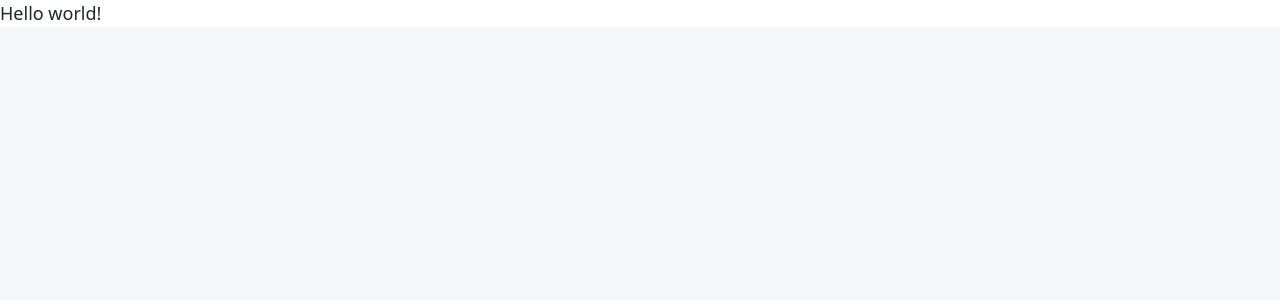
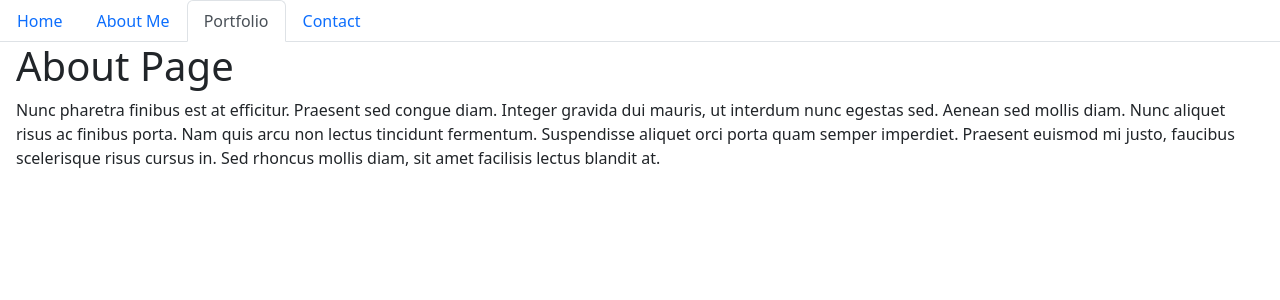
Before and after one commit to NathaliaReyes/personal-portfolio, a React (Vite) app in the folder personal-portfolio/: page /Portfolio in a window 1280 px wide. Shown: the top 300 px of the page. Built offline with nearby package versions, Linux system fonts and the light colour scheme.

Commit message:
setting functionality for About, Contact, Portfolio, Resume pages

```diff
--- a/personal-portfolio/package.json
+++ b/personal-portfolio/package.json
@@ -14,7 +14,8 @@
     "axios": "^1.4.0",
     "bootstrap": "^5.2.3",
     "react": "^18.2.0",
-    "react-dom": "^18.2.0"
+    "react-dom": "^18.2.0",
+    "react-router-dom": "^6.11.1"
   },
   "devDependencies": {
     "@types/react": "^18.2.66",
--- a/personal-portfolio/src/App.jsx
+++ b/personal-portfolio/src/App.jsx
@@ -1,14 +1,17 @@
-import { useState } from 'react'
-import './App.css'
+// Bringing in the required import from 'react-router-dom'
+import { Outlet } from 'react-router-dom';
+import Nav from './components/NavTabs';
 
 function App() {
-  const [count, setCount] = useState(0)
-
+  // The Outlet component will conditionally swap between the different pages according to the URL
   return (
-    <div>
-      Hello world!
-    </div>
-  )
+    <>
+      <Nav />
+      <main className="mx-3">
+        <Outlet />
+      </main>
+    </>
+  );
 }
 
-export default App
+export default App;
--- a/personal-portfolio/src/main.jsx
+++ b/personal-portfolio/src/main.jsx
@@ -3,9 +3,45 @@ import ReactDOM from 'react-dom/client'
 import App from './App.jsx'
 import 'bootstrap/dist/css/bootstrap.min.css';
 import './index.css'
+// Bringing in the required imports from 'react-router-dom' to set up application routing behavior
+import { createBrowserRouter, RouterProvider } from 'react-router-dom';
+
+import About from './pages/About';
+import Contact from './pages/Contact';
+import Portfolio from './pages/Portfolio';
+import Resume from './pages/Resume';
+
+// Define the accessible routes, and which components respond to which URL
+const router = createBrowserRouter([
+  {
+    path: '/',
+    element: <App />,
+    // errorElement: <Error />,
+    children: [
+      {
+        index: true,
+        element: <About />,
+      },
+      {
+        path: '/About',
+        element: <About />,
+      },
+      {
+        path: '/Contact',
+        element: <Contact />,
+      },
+      {
+        path: '/Portfolio',
+        element: <Portfolio />,
+      },
+      {
+        path: '/Resume',
+        element: <Resume />,
+      },
+    ],
+  },
+]);
 
 ReactDOM.createRoot(document.getElementById('root')).render(
-  <React.StrictMode>
-    <App />
-  </React.StrictMode>,
-)
+  <RouterProvider router={router} />
+);
--- a/personal-portfolio/src/pages/Contact.jsx
+++ b/personal-portfolio/src/pages/Contact.jsx
@@ -0,0 +1,15 @@
+export default function Contact() {
+    return (
+      <div>
+        <h1>About Page</h1>
+        <p>
+          Nunc pharetra finibus est at efficitur. Praesent sed congue diam.
+          Integer gravida dui mauris, ut interdum nunc egestas sed. Aenean sed
+          mollis diam. Nunc aliquet risus ac finibus porta. Nam quis arcu non
+          lectus tincidunt fermentum. Suspendisse aliquet orci porta quam semper
+          imperdiet. Praesent euismod mi justo, faucibus scelerisque risus cursus
+          in. Sed rhoncus mollis diam, sit amet facilisis lectus blandit at.
+        </p>
+      </div>
+    );
+  }
--- a/personal-portfolio/src/pages/Portfolio.jsx
+++ b/personal-portfolio/src/pages/Portfolio.jsx
@@ -0,0 +1,15 @@
+export default function Portfolio() {
+    return (
+      <div>
+        <h1>About Page</h1>
+        <p>
+          Nunc pharetra finibus est at efficitur. Praesent sed congue diam.
+          Integer gravida dui mauris, ut interdum nunc egestas sed. Aenean sed
+          mollis diam. Nunc aliquet risus ac finibus porta. Nam quis arcu non
+          lectus tincidunt fermentum. Suspendisse aliquet orci porta quam semper
+          imperdiet. Praesent euismod mi justo, faucibus scelerisque risus cursus
+          in. Sed rhoncus mollis diam, sit amet facilisis lectus blandit at.
+        </p>
+      </div>
+    );
+  }
--- a/personal-portfolio/src/pages/Resume.jsx
+++ b/personal-portfolio/src/pages/Resume.jsx
@@ -0,0 +1,15 @@
+export default function Resume() {
+    return (
+      <div>
+        <h1>About Page</h1>
+        <p>
+          Nunc pharetra finibus est at efficitur. Praesent sed congue diam.
+          Integer gravida dui mauris, ut interdum nunc egestas sed. Aenean sed
+          mollis diam. Nunc aliquet risus ac finibus porta. Nam quis arcu non
+          lectus tincidunt fermentum. Suspendisse aliquet orci porta quam semper
+          imperdiet. Praesent euismod mi justo, faucibus scelerisque risus cursus
+          in. Sed rhoncus mollis diam, sit amet facilisis lectus blandit at.
+        </p>
+      </div>
+    );
+  }
```
Also changed, not shown: 1 other file (tests, documents, lock files or other folders).
